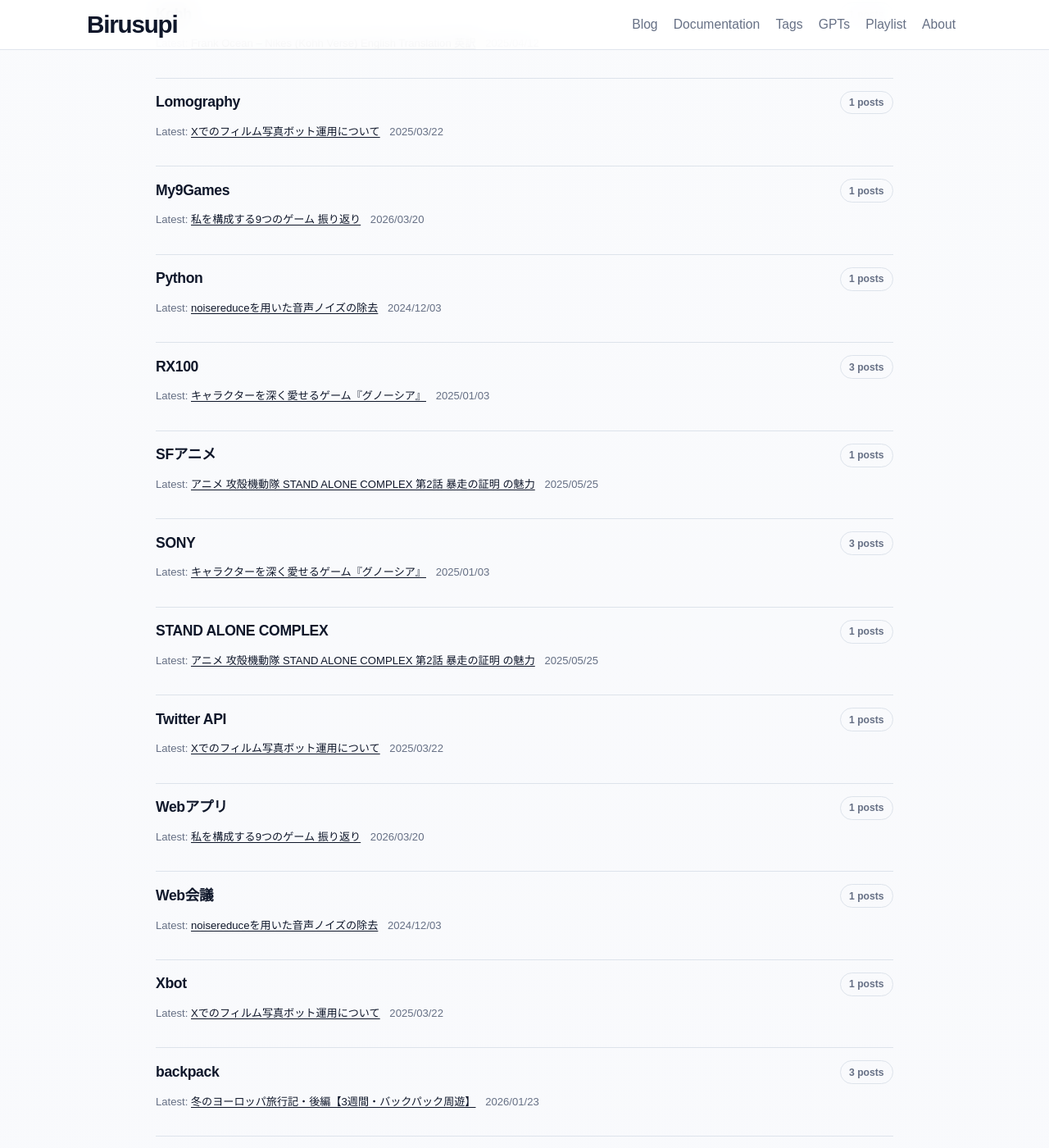
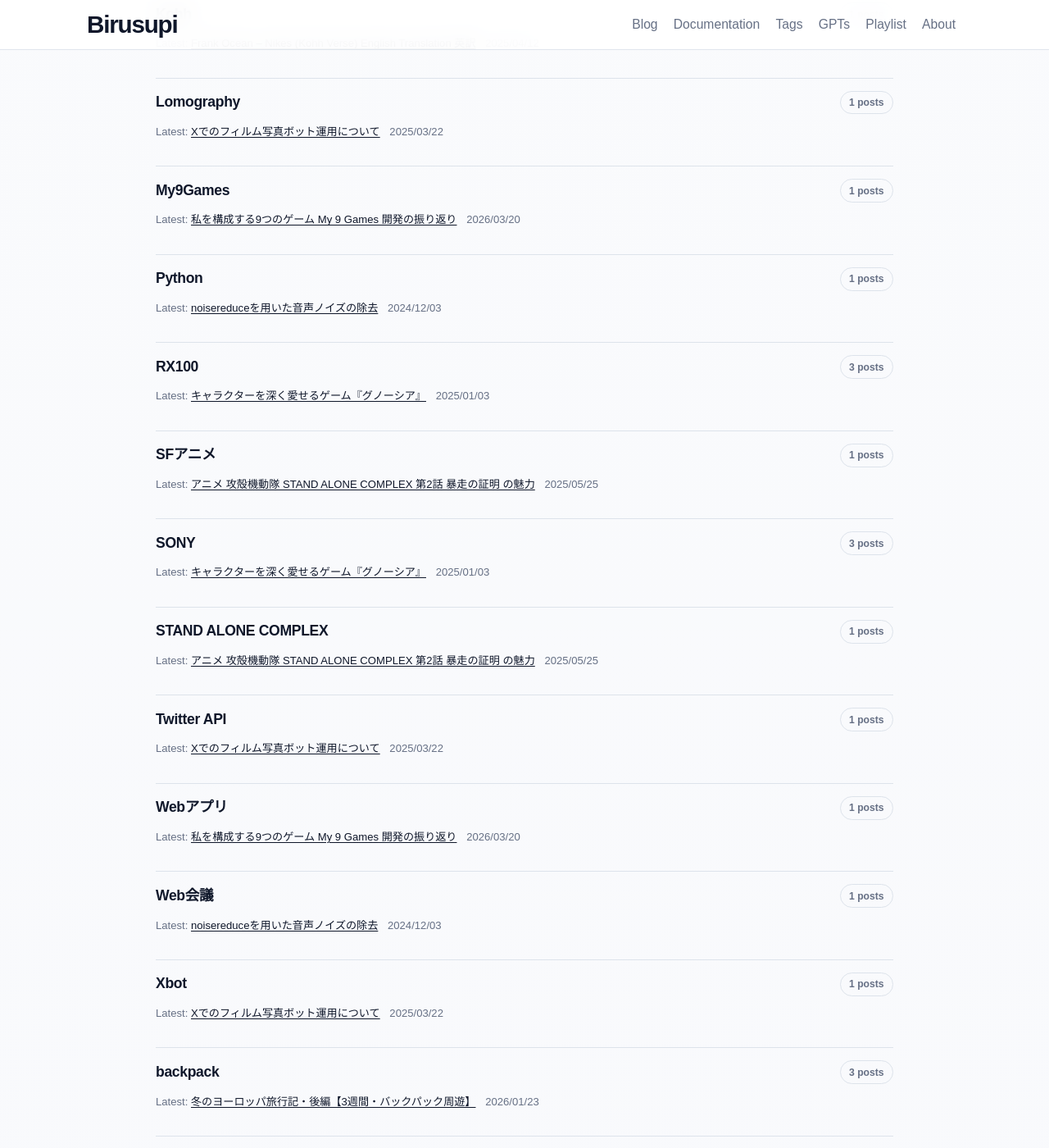
Before and after one commit to spira-unplugged/birusupi, a Jekyll site: the page built from pages/tags.md, in a window 1280 px wide and 1400 px high, scrolled down 1343 px. Shown: the whole window at 82% size. Built offline with Jekyll 4.4.1, drawn with Linux system fonts in a browser that asks for light colours; nearby versions of some CDN libraries; some web fonts are replaced; some of the changed text lies outside the part shown.

Commit message:
Update 2026-03-20-my9games-devlog.md

```diff
--- a/_posts/2026-03-20-my9games-devlog.md
+++ b/_posts/2026-03-20-my9games-devlog.md
@@ -1,6 +1,6 @@
 ---
 layout: post
-title: "私を構成する9つのゲーム 振り返り"
+title: "私を構成する9つのゲーム My 9 Games 開発の振り返り"
 author: "Birusupi"
 categories: blog
 tags: [個人開発, Webアプリ, 公開運用, 設計, ポストモーテム, My9Games]
```
